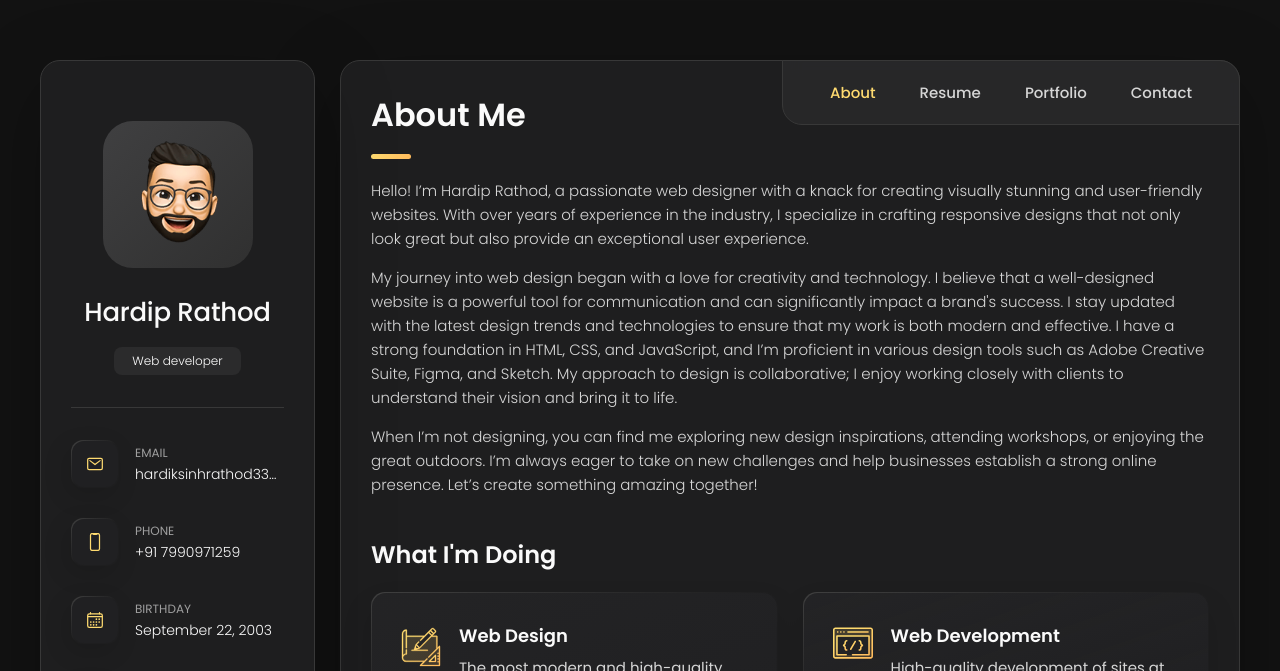
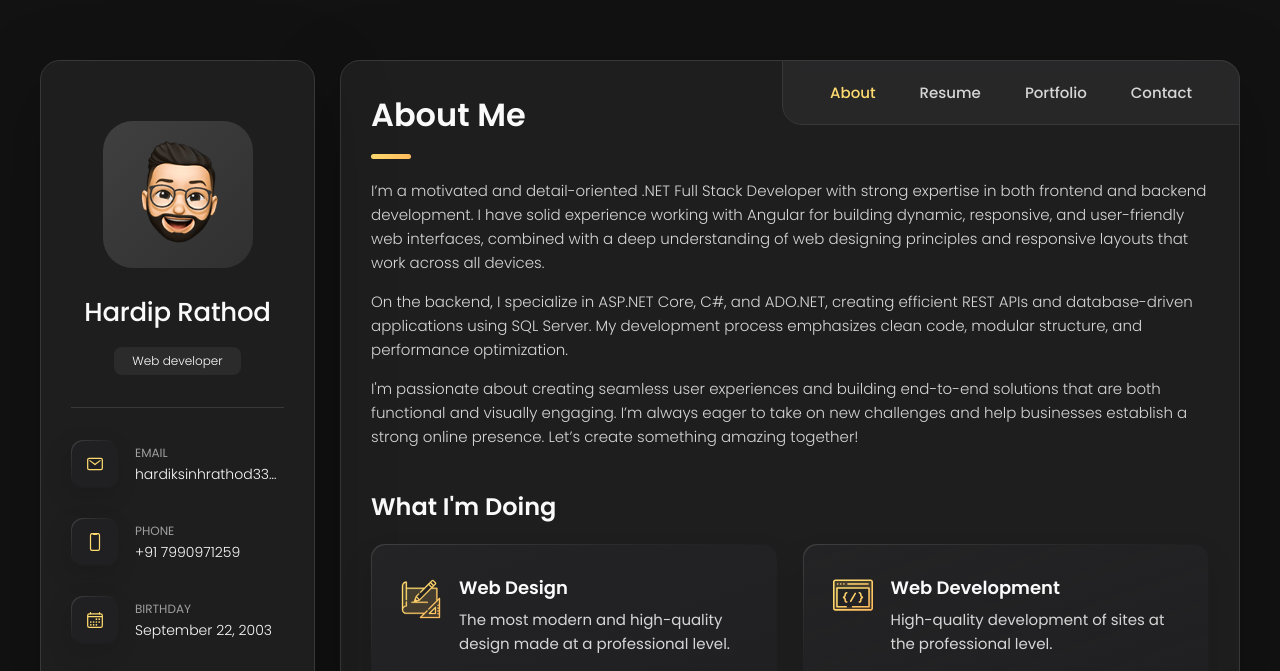
Before and after one commit to RathodHardipsinh/Portfolio, a plain HTML site: page index.html in a window 1280 px wide. Shown: the top 671 px of the page. Drawn offline with nearby package versions, Linux system fonts and the light colour scheme.

Commit message:
Update index.html

```diff
--- a/index.html
+++ b/index.html
@@ -209,21 +209,21 @@
 
         <section class="about-text">
           <p>
-            Hello! I’m Hardip Rathod, a passionate web designer with a knack for creating visually stunning and user-friendly websites.
-             With over years of experience in the industry,
-             I specialize in crafting responsive designs that not only look great but also provide an exceptional user experience.
+            I’m a motivated and detail-oriented .NET Full Stack Developer with strong expertise in both frontend and
+            backend development. I have solid experience working with Angular for building dynamic, responsive, and
+            user-friendly web interfaces, combined with a deep understanding of web designing principles and responsive
+            layouts that work across all devices.
           </p>
 
           <p>
-        My journey into web design began with a love for creativity and technology. I believe that a well-designed website is a powerful tool for communication and can significantly impact a brand's success. I stay updated with the latest design trends and technologies to ensure that my work is both modern and effective.
-        I have a strong foundation in HTML, CSS, and JavaScript, and I’m proficient in various design tools such as Adobe Creative Suite,
-        Figma, and Sketch. My approach to design is collaborative;
-        I enjoy working closely with clients to understand their vision and bring it to life.
+            On the backend, I specialize in ASP.NET Core, C#, and ADO.NET, creating efficient REST APIs and database-driven
+            applications using SQL Server. My development process emphasizes clean code, modular structure, and performance
+            optimization.
           </p>
 
           <p>
-            When I’m not designing, you can find me exploring new design inspirations, attending workshops, or enjoying the great
-            outdoors. I’m always eager to take on new challenges and help businesses establish a strong online presence.
+            I'm passionate about creating seamless user experiences and building end-to-end solutions that are both functional
+            and visually engaging. I’m always eager to take on new challenges and help businesses establish a strong online presence.
             Let’s create something amazing together!
           </p>
         </section>
```
